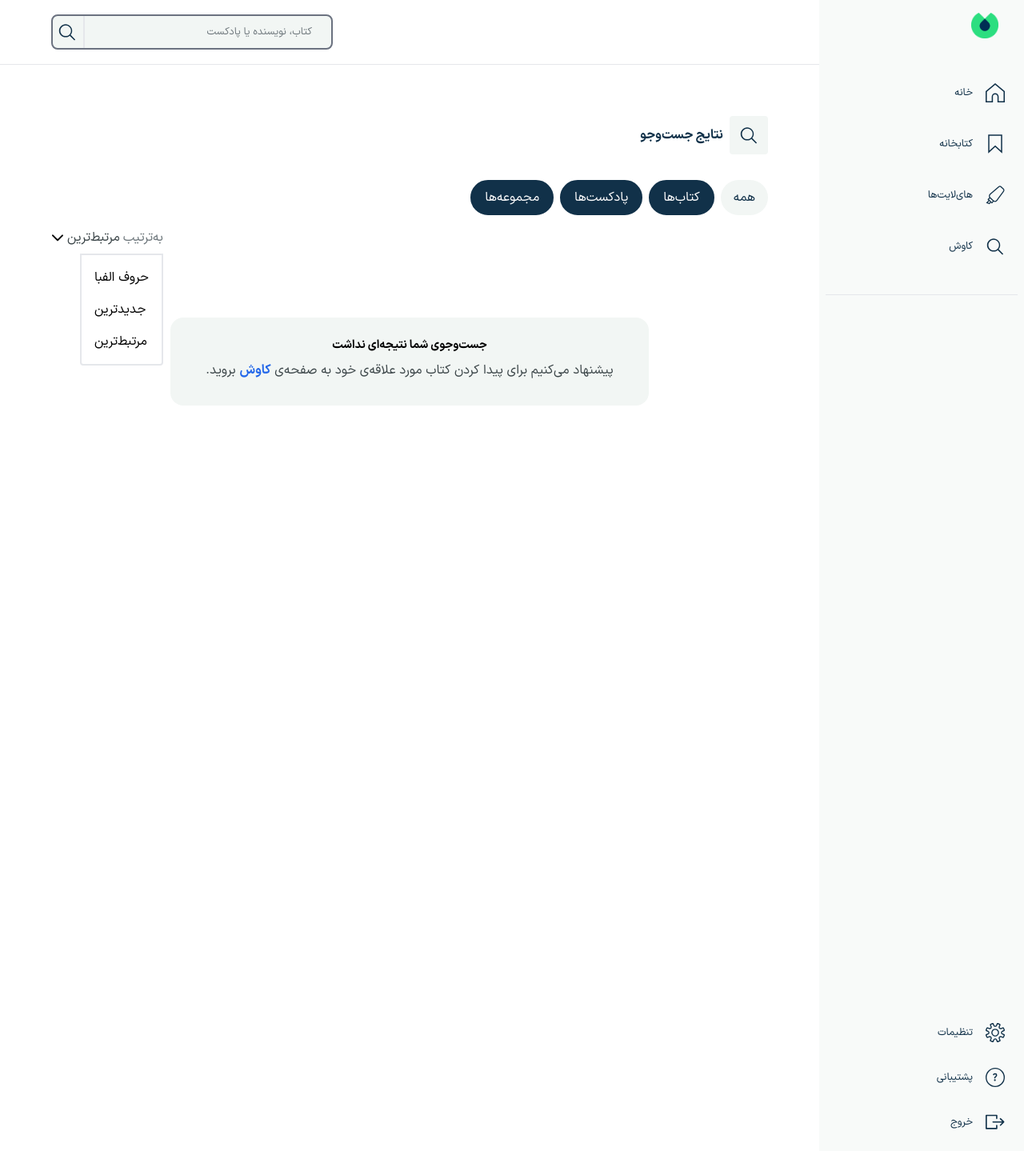
After one commit to masmart/blinkist, a Flask app: page /dashboard/search in a window 1280 px wide. The commit adds this page. Shown: the whole page at 80% size. Run offline with Flask 3, Linux system fonts and the light colour scheme; the visitor is signed in with stand-in values (Sample User, id 1).

Commit message:
Adding  desktop search page amd functionality

```diff
--- a/controllers/DashboardController.py
+++ b/controllers/DashboardController.py
@@ -1,7 +1,7 @@
 from flask import render_template, redirect, url_for, request, abort
 from flask_login import current_user, login_required
 from flask_sqlalchemy import SQLAlchemy
-from sqlalchemy import desc, asc
+from sqlalchemy import desc, asc, or_
 from datetime import datetime
 from random import randrange
 
@@ -70,6 +70,21 @@ def finished_view():
 
     return render_template('views/dashboard/serp.html', view=view, items=books, pagination=pagination, root_dir=root_dir)
 
+@login_required
+def search_view():
+
+    keyword = request.args.get('q')
+
+    if not keyword or len(keyword) < 3:
+        return render_template('views/dashboard/search.html', keyword=keyword, result=False)
+
+    books = Books.query.filter(or_(Books.title.like('%' + keyword + '%'), Books.original_title.ilike('%' + keyword + '%'))).order_by(desc('total_rating')).limit(40).all()
+
+    if len(books) == 0:
+        return render_template('views/dashboard/search.html', keyword=keyword, result=False)
+
+    return render_template('views/dashboard/search.html', keyword=keyword, books=books)
+
 def get_last_reads(items):
 
     result = Books.query.filter(Books.id < randrange(1000)).order_by(Books.id.desc()).limit(items).all()
--- a/routes/dashboard_bp.py
+++ b/routes/dashboard_bp.py
@@ -1,6 +1,6 @@
 from flask import Blueprint
 
-from controllers.DashboardController import dashboard_view, explore_view, library_view, highlight_view, bookmarked_view, finished_view
+from controllers.DashboardController import dashboard_view, explore_view, library_view, highlight_view, bookmarked_view, finished_view, search_view
 
 dashboard_bp = Blueprint('dashboard_bp', __name__)
 
@@ -11,3 +11,4 @@ dashboard_bp.route('/library/bookmark/', methods=['GET'])(bookmarked_view)
 dashboard_bp.route('/library/bookmark/<int:page>', methods=['GET'])(bookmarked_view)
 dashboard_bp.route('/library/finished', methods=['GET'])(finished_view)
 dashboard_bp.route('/highlight', methods=['GET'])(highlight_view)
+dashboard_bp.route('/search', methods=['GET'])(search_view)
--- a/static/css/dist/output.css
+++ b/static/css/dist/output.css
@@ -1305,6 +1305,10 @@ select {
   align-items: center;
 }
 
+.items-stretch {
+  align-items: stretch;
+}
+
 .justify-start {
   justify-content: flex-start;
 }
@@ -1343,6 +1347,10 @@ select {
 
 .gap-3 {
   gap: 0.75rem;
+}
+
+.gap-1 {
+  gap: 0.25rem;
 }
 
 .gap-x-2 {
@@ -1437,6 +1445,14 @@ select {
   border-radius: 0.375rem;
 }
 
+.rounded-3xl {
+  border-radius: 1.5rem;
+}
+
+.rounded-2xl {
+  border-radius: 1rem;
+}
+
 .rounded-b {
   border-bottom-right-radius: 0.25rem;
   border-bottom-left-radius: 0.25rem;
@@ -1518,6 +1534,11 @@ select {
   border-color: rgb(209 213 219 / var(--tw-border-opacity));
 }
 
+.border-midnight {
+  --tw-border-opacity: 1;
+  border-color: rgb(17 49 73 / var(--tw-border-opacity));
+}
+
 .bg-dark-grey {
   --tw-bg-opacity: 1;
   background-color: rgb(60 70 73 / var(--tw-bg-opacity));
@@ -1728,6 +1749,10 @@ select {
 
 .pb-16 {
   padding-bottom: 4rem;
+}
+
+.text-left {
+  text-align: left;
 }
 
 .text-center {
@@ -1928,6 +1953,10 @@ select {
   padding-top: 0px;
 }
 
+.first\:pt-4:first-child {
+  padding-top: 1rem;
+}
+
 .last\:mr-0:last-child {
   margin-right: 0px;
 }
@@ -1938,6 +1967,10 @@ select {
 
 .last\:ml-4:last-child {
   margin-left: 1rem;
+}
+
+.last\:pb-4:last-child {
+  padding-bottom: 1rem;
 }
 
 .hover\:cursor-pointer:hover {
--- a/templates/base/dashboard/base.html
+++ b/templates/base/dashboard/base.html
@@ -255,7 +255,7 @@
                             }
                             $('.results').append(`
                             <div class="pt-4">
-                                <a href="/dashboard/explore/search?q=" class="text-blue text-sm">
+                                <a href="/dashboard/search?q=${query}" class="text-blue text-sm">
                                     مشاهده تمام نتایج
                                 </a>
                             </div>
--- /dev/null
+++ b/templates/views/dashboard/search.html
@@ -0,0 +1,99 @@
+{% extends 'base/dashboard/base.html' %}
+
+{% block title %}کتابچ - جست‌و‌جو برای "{{ keyword }}"{% endblock %}
+
+{% block content %}
+<section class="flex flex-col w-full pt-6 m:pt-16  flex w-full max-w-[80rem] mx-auto m:px-12  ">
+    <div class="flex flex-row items-center mb-8 mx-4">
+        <div class="bg-pale-mint-grey w-12 h-12 flex items-center justify-center p-2 rounded ml-2">
+            <svg viewBox="0 0 24 24" fill="none" xmlns="http://www.w3.org/2000/svg" class="w-6 h-6 text-midnight">
+                <path d="M22.1 21.4l-5.8-5.8c1.2-1.4 1.9-3.2 1.9-5.2 0-4.5-3.7-8.2-8.2-8.2-4.5 0-8.2 3.7-8.2 8.2 0 4.5 3.7 8.2 8.2 8.2 2 0 3.8-.7 5.2-1.9l5.8 5.8 1.1-1.1zm-18.7-11a6.7 6.7 0 1113.4.001 6.7 6.7 0 01-13.4 0z" fill="currentColor"></path>
+            </svg>
+        </div>
+
+        <div class="grow">
+            <h3 class="text-midnight font-bold text-h35">
+                نتایج جست‌و‌جو
+            </h3>
+        </div>
+    </div>
+
+    <div class="w-full overflow-hidden">
+        <div class=" pb-8 -mb-8 overflow-x-auto overflow-y-hidden flex">
+            <div class="flex flex-row gap-2 mb-8 m:mb-4 mx-4">
+                <button type="button" name="button" class="rounded-3xl px-4 py-2 bg-pale-mint-grey text-midnight">
+                    همه
+                </button>
+
+                <button type="button" name="button" class="rounded-3xl px-4 py-2 border-2 border-midnight bg-midnight text-white">
+                    کتاب‌ها
+                </button>
+                <button type="button" name="button" class="rounded-3xl px-4 py-2 border-2 border-midnight bg-midnight text-white">
+                    پادکست‌ها
+                </button>
+                <button type="button" name="button" class="rounded-3xl px-4 py-2 border-2 border-midnight bg-midnight text-white">
+                    مجموعه‌ها
+                </button>
+            </div>
+        </div>
+    </div>
+
+    <div class="flex flex-row items-center justify-end pb-6 mx-4">
+        <button class="relative flex flex-row gap-1 items-center">
+          <span class="text-mid-grey">به‌ترتیب</span>
+
+          <span class="text-dark-grey">
+            مرتبط‌ترین
+          </span>
+
+          <svg viewBox="0 0 24 24" fill="none" xmlns="http://www.w3.org/2000/svg" class="w-4 h-4 rotate-270">
+            <path fill-rule="evenodd" clip-rule="evenodd" d="M12 14.879l-7.94-7.94a1.5 1.5 0 10-2.12 2.122l9 9a1.5 1.5 0 002.12 0l9-9a1.5 1.5 0 00-2.12-2.122L12 14.88z" fill="currentColor"></path>
+            <mask id="a" maskUnits="userSpaceOnUse" x="1" y="6" width="22" height="13">
+              <path fill-rule="evenodd" clip-rule="evenodd" d="M12 14.879l-7.94-7.94a1.5 1.5 0 10-2.12 2.122l9 9a1.5 1.5 0 002.12 0l9-9a1.5 1.5 0 00-2.12-2.122L12 14.88z" fill="#fff"></path>
+            </mask>
+          </svg>
+
+          <div class="absolute top-8 right-0 border-2 border-lightest-grey rounded-b bg-white flex flex-col items-stretch z-30">
+            <a class="px-4 py-2 first:pt-4 last:pb-4 hover:text-blue text-left">
+              حروف الفبا
+            </a>
+            <a class="px-4 py-2 first:pt-4 last:pb-4 hover:text-blue text-left">
+              جدیدترین
+            </a>
+            <a class="px-4 py-2 first:pt-4 last:pb-4 hover:text-blue text-left">
+              مرتبط‌ترین
+            </a>
+          </div>
+        </button>
+      </div>
+
+    <div class="mb-16 mx-4">
+
+        {% if result == False %}
+            <div class="flex flex-col items-center w-full mt-6 m:mt-16">
+                <div class="m:w-2/3">
+                <div class="rounded-2xl bg-pale-mint-grey px-4 py-6 flex flex-col items-center">
+                    <div class="text-deep-black mb-2 font-bold text-h5">
+                    جست‌و‌جوی شما نتیجه‌ای نداشت
+                    </div>
+
+                    <div class="text-dark-grey mb-2 text-base text-center">
+                    پیشنهاد می‌کنیم برای پیدا کردن کتاب مورد علاقه‌ی خود به صفحه‌ی <a href="{{ url_for('dashboard_bp.explore_view') }}" class="font-bold text-blue">کاوش</a> بروید.
+                    </div>
+                </div>
+                </div>
+            </div>
+        {% else %}
+            <div class="w-full overflow-hidden">
+                <div class=" pb-8 -mb-8 overflow-x-auto overflow-y-hidden  grid lg:grid-cols-[repeat(4,auto)] lg:gap-12 lg:grid-flow-row lg:justify-start">
+
+                    {% for item in books %}
+                    {% include 'components/items/vertical_book_item.html' %}
+                    {% endfor %}
+
+                </div>
+            </div>
+        {% endif %}
+    </div>
+</section>
+{% endblock %}
```
Also changed, not shown: templates/views/author/index.html (deleted, +0 -141 lines).
